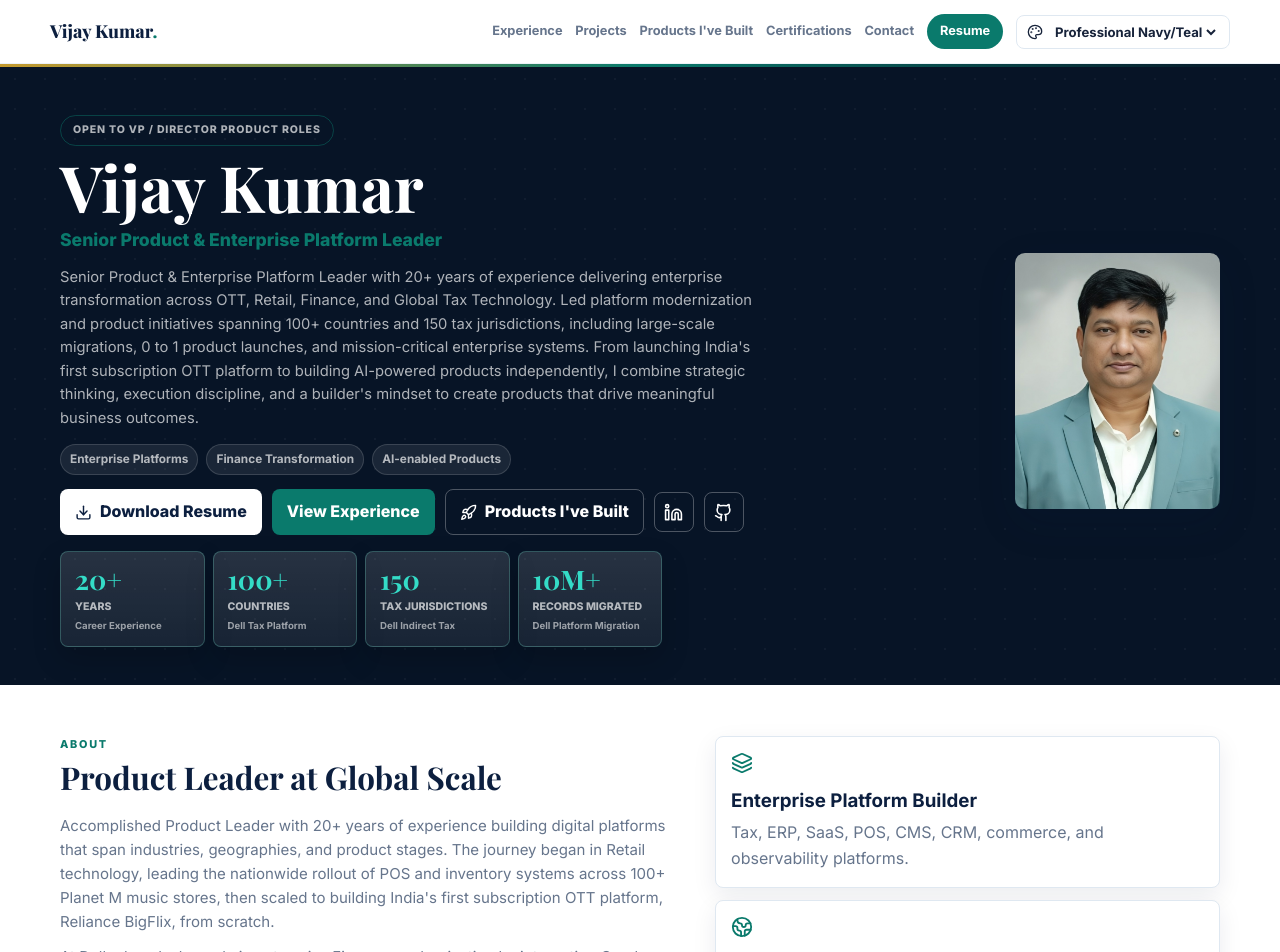
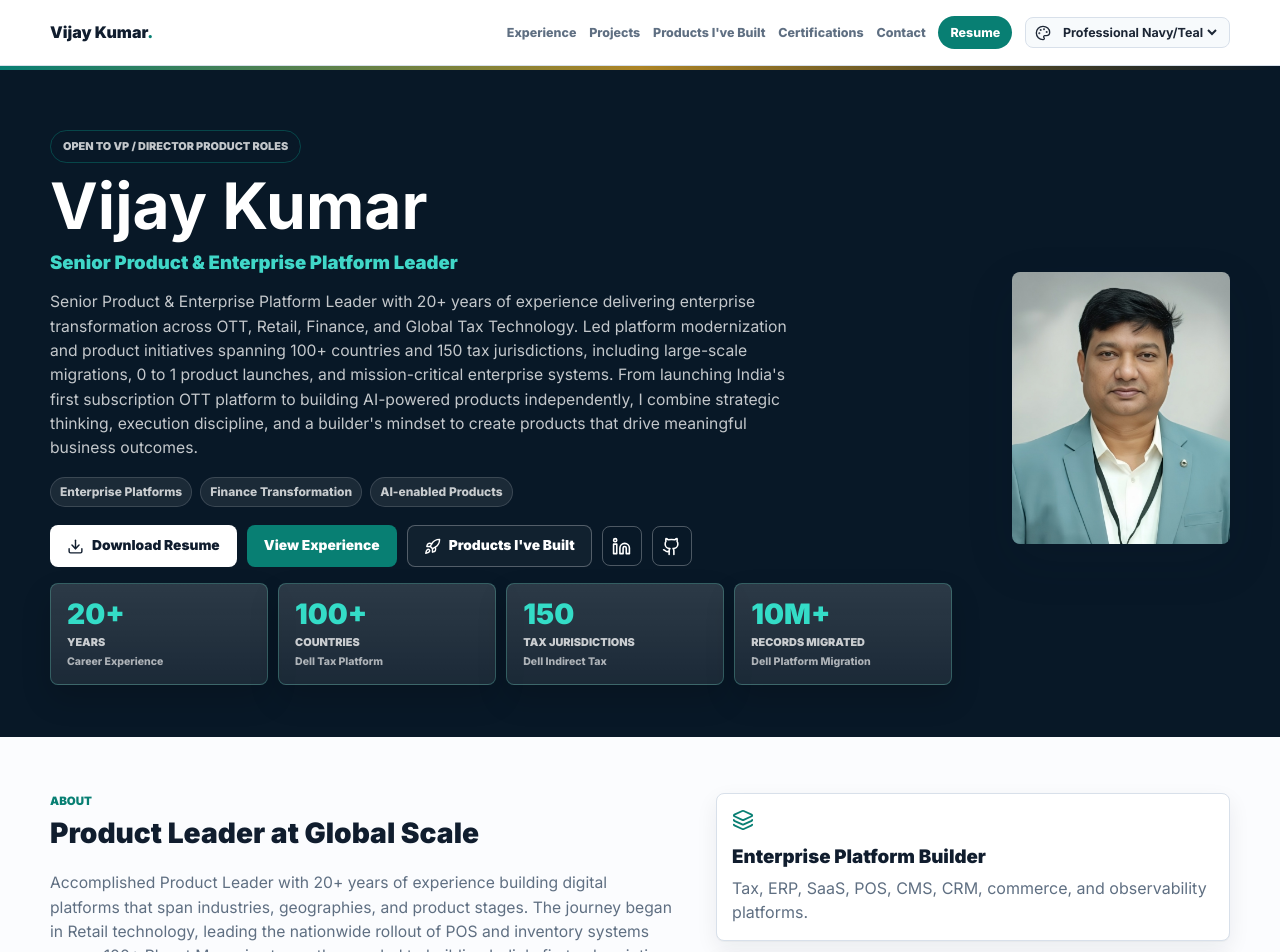
Before and after one commit to vijayshagunkumar/vijayshagunkumar.github.io, a React (Vite) app: page / in a window 1280 px wide. Shown: the top 952 px of the page. Built offline with nearby package versions, Linux system fonts and the light colour scheme.

Commit message:
Enhance enterprise portfolio visual polish

```diff
--- a/src/styles/components.css
+++ b/src/styles/components.css
@@ -2,14 +2,14 @@
   position: sticky;
   top: 0;
   z-index: 20;
-  height: 64px;
+  height: 66px;
   display: flex;
   align-items: center;
   justify-content: space-between;
   padding: 0 max(18px, calc((100vw - 1180px) / 2));
-  background: color-mix(in srgb, var(--surface) 94%, transparent);
-  border-bottom: 1px solid var(--border-soft);
-  backdrop-filter: blur(18px);
+  background: color-mix(in srgb, var(--surface) 96%, transparent);
+  border-bottom: 1px solid var(--border);
+  backdrop-filter: blur(16px);
 }
 
 .nav.scrolled {
@@ -18,8 +18,8 @@
 
 .nav-brand {
   font-family: var(--font-display);
-  font-size: 1.12rem;
-  font-weight: 800;
+  font-size: 1rem;
+  font-weight: 900;
   color: var(--heading);
 }
 
@@ -35,8 +35,8 @@
 
 .nav nav a {
   color: var(--muted);
-  font-size: 0.8rem;
-  font-weight: 700;
+  font-size: 0.78rem;
+  font-weight: 800;
 }
 
 .nav nav a:hover {
@@ -44,7 +44,7 @@
 }
 
 .nav-pill {
-  padding: 7px 13px;
+  padding: 7px 12px;
   border-radius: 999px;
   background: var(--accent);
   color: var(--accent-contrast) !important;
@@ -54,10 +54,10 @@
   display: inline-flex;
   align-items: center;
   gap: 8px;
-  padding: 7px 10px;
+  padding: 6px 9px;
   border: 1px solid var(--border);
   border-radius: 8px;
-  background: var(--surface);
+  background: var(--surface-strong);
   color: var(--text);
 }
 
@@ -66,7 +66,7 @@
   border: 0;
   background: transparent;
   color: var(--text);
-  font-size: 0.82rem;
+  font-size: 0.78rem;
   font-weight: 700;
 }
 
@@ -85,19 +85,14 @@
 .hero {
   position: relative;
   min-height: auto;
-  padding: clamp(30px, 4vw, 54px) 0 clamp(28px, 3vw, 42px);
+  padding: clamp(38px, 5vw, 68px) 0 clamp(34px, 4vw, 54px);
   background: var(--hero-bg);
   color: var(--hero-text);
   overflow: hidden;
 }
 
 .hero::before {
-  content: "";
-  position: absolute;
-  inset: 0;
-  background-image: radial-gradient(circle, rgba(255, 255, 255, 0.04) 1px, transparent 1px);
-  background-size: 30px 30px;
-  pointer-events: none;
+  content: none;
 }
 
 :root[data-theme="minimal-recruiter"] .hero::before,
@@ -108,29 +103,29 @@
 .hero-bar {
   position: absolute;
   inset: 0 0 auto;
-  height: 3px;
-  background: linear-gradient(90deg, var(--accent-2), var(--accent), transparent);
+  height: 4px;
+  background: linear-gradient(90deg, var(--accent), var(--accent-2), transparent);
 }
 
 .hero-layout {
   position: relative;
   z-index: 1;
   display: grid;
-  grid-template-columns: minmax(0, 1fr) clamp(170px, 16vw, 225px);
-  gap: clamp(24px, 4vw, 48px);
+  grid-template-columns: minmax(0, 1fr) clamp(180px, 17vw, 238px);
+  gap: clamp(28px, 5vw, 60px);
   align-items: center;
 }
 
 .hero-pill {
   display: inline-flex;
-  margin-bottom: 10px;
-  padding: 6px 12px;
+  margin-bottom: 12px;
+  padding: 7px 12px;
   border: 1px solid color-mix(in srgb, var(--accent) 45%, transparent);
   border-radius: 999px;
   color: var(--hero-muted);
-  font-size: 0.66rem;
-  font-weight: 800;
-  letter-spacing: 0.08em;
+  font-size: 0.68rem;
+  font-weight: 900;
+  letter-spacing: 0;
   text-transform: uppercase;
 }
 
@@ -139,29 +134,29 @@
   margin: 0;
   color: var(--hero-text);
   font-family: var(--font-display);
-  font-size: clamp(2.45rem, 5vw, 4.15rem);
-  line-height: 0.96;
+  font-size: clamp(2.55rem, 5vw, 4.35rem);
+  line-height: 0.98;
   letter-spacing: 0;
 }
 
 .hero-role {
-  margin: 8px 0 0;
-  color: var(--accent);
-  font-weight: 800;
-  font-size: clamp(0.95rem, 1.45vw, 1.1rem);
+  margin: 10px 0 0;
+  color: #40d7c8;
+  font-weight: 850;
+  font-size: clamp(1rem, 1.5vw, 1.16rem);
 }
 
 .hero-desc,
 .executive-summary {
-  max-width: 720px;
-  margin: 12px 0 0;
+  max-width: 760px;
+  margin: 14px 0 0;
   color: var(--hero-muted);
-  font-size: 0.92rem;
+  font-size: 0.98rem;
 }
 
 .executive-summary {
   display: grid;
-  gap: 5px;
+  gap: 7px;
 }
 
 .executive-summary p {
@@ -176,7 +171,7 @@
 }
 
 .target-roles {
-  margin: 14px 0;
+  margin: 16px 0;
 }
 
 .target-roles span,
@@ -187,8 +182,8 @@
   border-radius: 999px;
   background: var(--surface-strong);
   color: var(--muted);
-  font-size: 0.74rem;
-  font-weight: 700;
+  font-size: 0.75rem;
+  font-weight: 800;
 }
 
 .tag-row button {
@@ -207,7 +202,7 @@
   flex-wrap: wrap;
   gap: 10px;
   align-items: center;
-  margin-bottom: 16px;
+  margin: 18px 0 16px;
 }
 
 .btn,
@@ -218,7 +213,7 @@
   justify-content: center;
   gap: 8px;
   border-radius: 8px;
-  font-weight: 800;
+  font-weight: 850;
 }
 
 .btn,
@@ -241,9 +236,10 @@
 }
 
 .btn {
-  min-height: 40px;
-  padding: 9px 14px;
+  min-height: 42px;
+  padding: 9px 16px;
   border: 1px solid transparent;
+  font-size: 0.86rem;
 }
 
 .btn.primary {
@@ -264,6 +260,7 @@
 .btn.ghost {
   border-color: color-mix(in srgb, var(--hero-text) 28%, transparent);
   color: var(--hero-text);
+  background: rgba(255, 255, 255, 0.04);
 }
 
 .icon-link {
@@ -285,18 +282,18 @@
 }
 
 .hero-stats {
-  grid-template-columns: repeat(6, minmax(0, 1fr));
+  grid-template-columns: repeat(4, minmax(0, 1fr));
   max-width: 980px;
-  gap: 8px;
+  gap: 10px;
 }
 
 .stat {
-  min-height: 90px;
-  padding: 14px;
+  min-height: 96px;
+  padding: 16px;
   border: 1px solid color-mix(in srgb, var(--accent) 28%, rgba(255, 255, 255, 0.18));
   border-radius: 8px;
-  background: linear-gradient(180deg, rgba(255, 255, 255, 0.13), rgba(255, 255, 255, 0.07));
-  box-shadow: 0 12px 28px rgba(0, 0, 0, 0.18);
+  background: linear-gradient(180deg, rgba(255, 255, 255, 0.15), rgba(255, 255, 255, 0.08));
+  box-shadow: 0 14px 30px rgba(0, 0, 0, 0.16);
 }
 
 :root[data-theme="minimal-recruiter"] .stat,
@@ -309,7 +306,8 @@
   display: block;
   color: #34dcc7;
   font-family: var(--font-display);
-  font-size: clamp(1.35rem, 2.1vw, 1.85rem);
+  font-size: clamp(1.45rem, 2.2vw, 2rem);
+  font-weight: 900;
   line-height: 1;
 }
 
@@ -317,8 +315,8 @@
   display: block;
   margin-top: 6px;
   color: var(--hero-muted);
-  font-size: 0.66rem;
-  font-weight: 800;
+  font-size: 0.68rem;
+  font-weight: 900;
   text-transform: uppercase;
 }
 
@@ -326,8 +324,8 @@
   display: block;
   margin-top: 4px;
   color: color-mix(in srgb, var(--hero-muted) 84%, transparent);
-  font-size: 0.6rem;
-  font-weight: 700;
+  font-size: 0.66rem;
+  font-weight: 750;
   line-height: 1.25;
 }
 
@@ -343,13 +341,13 @@
   aspect-ratio: 4 / 5;
   object-fit: cover;
   object-position: center top;
-  border-radius: 10px;
+  border-radius: 8px;
   box-shadow: var(--shadow);
 }
 
 .section-header {
-  max-width: 760px;
-  margin: 0 auto 20px;
+  max-width: 790px;
+  margin: 0 auto 22px;
   text-align: center;
 }
 
@@ -367,21 +365,23 @@
   margin: 0;
   color: var(--heading);
   font-family: var(--font-display);
-  font-size: clamp(1.45rem, 2.45vw, 2.05rem);
-  line-height: 1.05;
+  font-size: clamp(1.45rem, 2.2vw, 2rem);
+  line-height: 1.12;
+  font-weight: 900;
 }
 
 .section-header > p:not(.eyebrow) {
-  margin: 8px 0 0;
+  margin: 9px 0 0;
   color: var(--muted);
+  font-size: 0.95rem;
 }
 
 .eyebrow {
   margin: 0 0 7px;
   color: var(--accent);
-  font-size: 0.68rem;
+  font-size: 0.72rem;
   font-weight: 900;
-  letter-spacing: 0.16em;
+  letter-spacing: 0;
   text-transform: uppercase;
 }
 
@@ -394,7 +394,7 @@
 .prose p {
   margin: 0 0 11px;
   color: var(--muted);
-  font-size: 0.94rem;
+  font-size: 0.98rem;
 }
 
 .highlight-list {
@@ -410,7 +410,7 @@
   gap: 10px;
   align-items: flex-start;
   color: var(--text);
-  font-weight: 600;
+  font-weight: 700;
   font-size: 0.92rem;
 }
 
@@ -435,7 +435,7 @@
   border: 1px solid var(--border);
   border-radius: 8px;
   background: var(--surface);
-  box-shadow: var(--shadow-soft);
+  box-shadow: 0 1px 0 rgba(16, 29, 46, 0.03), var(--shadow-soft);
 }
 
 .mini-card,
@@ -461,7 +461,8 @@
 .experience-card h3 {
   margin: 8px 0;
   color: var(--heading);
-  line-height: 1.2;
+  line-height: 1.18;
+  font-weight: 900;
 }
 
 .mini-card p,
@@ -475,7 +476,8 @@
   margin: 8px 0 0;
   padding-left: 18px;
   color: var(--muted);
-  font-size: 0.88rem;
+  font-size: 0.9rem;
+  line-height: 1.5;
 }
 
 .scope-card li {
@@ -500,16 +502,18 @@
 .journey-row strong {
   display: block;
   color: var(--heading);
+  font-size: 0.94rem;
 }
 
 .journey-row p {
   margin: 3px 0 0;
   color: var(--muted);
+  font-size: 0.9rem;
 }
 
 .impact-section,
 .contact-section {
-  padding: clamp(42px, 5vw, 72px) 0;
+  padding: clamp(46px, 5vw, 76px) 0;
   background: var(--hero-bg);
   color: var(--hero-text);
 }
@@ -519,18 +523,20 @@
 }
 
 .metric-card {
-  padding: 16px;
-  border: 1px solid rgba(255, 255, 255, 0.12);
+  min-height: 154px;
+  padding: 18px;
+  border: 1px solid rgba(255, 255, 255, 0.16);
   border-radius: 8px;
-  background: rgba(255, 255, 255, 0.06);
+  background: linear-gradient(180deg, rgba(255, 255, 255, 0.095), rgba(255, 255, 255, 0.055));
 }
 
 .metric-card strong {
   display: block;
-  margin-top: 14px;
-  color: var(--accent);
+  margin-top: 16px;
+  color: #34dcc7;
   font-family: var(--font-display);
-  font-size: 2rem;
+  font-size: clamp(1.8rem, 3vw, 2.35rem);
+  font-weight: 900;
   line-height: 1;
 }
 
@@ -538,7 +544,7 @@
   display: block;
   margin-top: 8px;
   color: var(--hero-muted);
-  font-weight: 800;
+  font-weight: 900;
 }
 
 .metric-card small {
@@ -563,11 +569,13 @@
 }
 
 .impact-bullets div {
-  padding: 16px;
+  padding: 15px 16px;
   border-left: 3px solid var(--accent);
   background: rgba(255, 255, 255, 0.06);
   color: var(--hero-muted);
-  font-weight: 700;
+  font-size: 0.9rem;
+  font-weight: 750;
+  line-height: 1.45;
 }
 
 .experience-list {
@@ -577,24 +585,26 @@
 
 .experience-card {
   display: grid;
-  grid-template-columns: 58px 1fr;
-  gap: 14px;
-  padding: 16px;
+  grid-template-columns: 54px 1fr;
+  gap: 15px;
+  padding: 18px;
 }
 
 .experience-icon {
-  width: 42px;
-  height: 42px;
+  width: 44px;
+  height: 44px;
   display: grid;
   place-items: center;
   border-radius: 8px;
-  background: var(--heading);
+  background: linear-gradient(135deg, var(--heading), color-mix(in srgb, var(--accent) 26%, var(--heading)));
   color: var(--accent-contrast);
 }
 
 .experience-card h4 {
-  margin: 0 0 8px;
+  margin: 0 0 7px;
   color: var(--accent);
+  font-size: 0.92rem;
+  font-weight: 900;
 }
 
 .experience-card p,
@@ -602,6 +612,8 @@
 .case-study p,
 .case-study li {
   color: var(--muted);
+  font-size: 0.92rem;
+  line-height: 1.5;
 }
 
 .project-card > p {
@@ -614,6 +626,9 @@
 .experience-card ul {
   padding-left: 20px;
   margin: 10px 0;
+  color: var(--muted);
+  font-size: 0.9rem;
+  line-height: 1.5;
 }
 
 .filter-bar {
@@ -631,6 +646,7 @@
   border-radius: 999px;
   background: var(--surface);
   color: var(--muted);
+  font-size: 0.8rem;
   font-weight: 800;
 }
 
@@ -648,14 +664,14 @@
 .project-card {
   position: relative;
   overflow: hidden;
-  padding: 16px;
+  padding: 18px;
 }
 
 .project-card:hover,
 .personal-card:hover {
   transform: translateY(-2px);
   border-color: color-mix(in srgb, var(--accent) 45%, var(--border));
-  box-shadow: var(--shadow);
+  box-shadow: 0 14px 34px rgba(16, 29, 46, 0.11);
 }
 
 .project-card.featured::before {
@@ -670,6 +686,7 @@
   display: flex;
   justify-content: space-between;
   gap: 10px;
+  align-items: center;
 }
 
 .project-topline strong {
@@ -678,11 +695,13 @@
 
 .project-metric {
   margin: 10px 0;
-  padding: 9px;
+  padding: 10px;
   border-radius: 8px;
+  border: 1px solid var(--border-soft);
   background: var(--surface-strong);
   color: var(--heading);
-  font-weight: 800;
+  font-size: 0.88rem;
+  font-weight: 850;
 }
 
 .project-actions {
@@ -706,12 +725,12 @@
 .personal-card {
   display: flex;
   flex-direction: column;
-  padding: 14px;
+  border: 1px solid var(--border);
   border-top: 3px solid var(--accent-2);
-  border: 1px solid var(--border);
   border-radius: 8px;
   background: var(--surface);
   box-shadow: var(--shadow-soft);
+  padding: 17px;
 }
 
 .clickable-card {
@@ -726,13 +745,17 @@
 .personal-card h3 {
   margin: 8px 0 6px;
   color: var(--heading);
+  font-size: 1.02rem;
   line-height: 1.15;
+  font-weight: 900;
 }
 
 .personal-value {
   margin: 0 0 10px;
   color: var(--text);
-  font-weight: 700;
+  font-size: 0.92rem;
+  font-weight: 800;
+  line-height: 1.42;
   display: -webkit-box;
   overflow: hidden;
   -webkit-box-orient: vertical;
@@ -756,6 +779,7 @@
   margin: 2px 0 0;
   color: var(--muted);
   font-size: 0.86rem;
+  line-height: 1.4;
   display: -webkit-box;
   overflow: hidden;
   -webkit-box-orient: vertical;
@@ -767,6 +791,7 @@
   padding-left: 18px;
   color: var(--muted);
   font-size: 0.86rem;
+  line-height: 1.45;
 }
 
 .personal-card li {
@@ -800,6 +825,8 @@
 .case-study h4 {
   margin: 14px 0 6px;
   color: var(--heading);
+  font-size: 0.98rem;
+  font-weight: 900;
 }
 
 .case-study ul {
@@ -840,6 +867,7 @@
   position: relative;
   overflow: hidden;
   border-top: 3px solid var(--accent);
+  min-height: 160px;
 }
 
 .capability-head {
@@ -856,6 +884,7 @@
 
 .capability-head h3 {
   margin: 0;
+  font-size: 0.98rem;
 }
 
 .more-tag {
@@ -884,6 +913,7 @@
 
 .cert-card {
   border-left: 4px solid var(--cert-accent, var(--accent));
+  min-height: 178px;
 }
 
 .cert-mark {
@@ -896,7 +926,7 @@
   color: var(--cert-accent, var(--accent));
   font-size: 0.72rem;
   font-weight: 900;
-  letter-spacing: 0.02em;
+  letter-spacing: 0;
 }
 
 .compact-card span {
@@ -912,9 +942,9 @@
 }
 
 .linked-card:hover {
-  transform: translateY(-3px);
+  transform: translateY(-2px);
   border-color: var(--accent);
-  box-shadow: var(--shadow);
+  box-shadow: 0 14px 34px rgba(16, 29, 46, 0.11);
 }
 
 .credential-links {
@@ -935,6 +965,7 @@
   border-radius: 999px;
   color: var(--accent);
   background: var(--surface);
+  font-size: 0.84rem;
   font-weight: 800;
 }
 
@@ -946,17 +977,17 @@
 }
 
 .contact-card {
-  min-height: 150px;
-  padding: 22px;
-  border: 1px solid rgba(255, 255, 255, 0.12);
+  min-height: 154px;
+  padding: 24px;
+  border: 1px solid rgba(255, 255, 255, 0.16);
   border-radius: 8px;
-  background: rgba(255, 255, 255, 0.06);
+  background: linear-gradient(180deg, rgba(255, 255, 255, 0.095), rgba(255, 255, 255, 0.055));
   color: var(--hero-text);
   transition: transform 0.18s ease, border-color 0.18s ease, background 0.18s ease;
 }
 
 .contact-card:hover {
-  transform: translateY(-3px);
+  transform: translateY(-2px);
   border-color: var(--accent);
   background: rgba(255, 255, 255, 0.1);
 }
@@ -970,9 +1001,11 @@
 
 .contact-card strong {
   display: block;
-  margin-top: 4px;
+  margin-top: 6px;
   overflow-wrap: anywhere;
   white-space: nowrap;
+  font-size: 0.98rem;
+  line-height: 1.35;
 }
 
 .footer {
@@ -1066,8 +1099,9 @@
 .modal-head h3 {
   margin: 0;
   color: var(--heading);
-  font-size: clamp(1.35rem, 3vw, 2rem);
+  font-size: clamp(1.32rem, 2.7vw, 1.9rem);
   line-height: 1.15;
+  font-weight: 900;
 }
 
 .modal-close {
@@ -1089,6 +1123,8 @@
 .modal-body h4 {
   margin: 20px 0 8px;
   color: var(--heading);
+  font-size: 0.98rem;
+  font-weight: 900;
 }
 
 .modal-body h4:first-child {
@@ -1098,6 +1134,8 @@
 .modal-body p,
 .modal-body li {
   color: var(--muted);
+  font-size: 0.93rem;
+  line-height: 1.55;
 }
 
 .modal-actions {
@@ -1116,7 +1154,7 @@
 }
 
 .product-detail-grid article {
-  padding: 13px;
+  padding: 15px;
   border: 1px solid var(--border);
   border-radius: 8px;
   background: var(--surface-strong);
--- a/src/styles/globals.css
+++ b/src/styles/globals.css
@@ -1,4 +1,4 @@
-@import url("https://fonts.googleapis.com/css2?family=Inter:wght@400;500;600;700;800&family=Playfair+Display:wght@700;800;900&display=swap");
+@import url("https://fonts.googleapis.com/css2?family=Inter:wght@400;500;600;700;800;900&display=swap");
 
 *,
 *::before,
@@ -19,8 +19,10 @@ body {
   background: var(--bg);
   color: var(--text);
   font-family: Inter, system-ui, -apple-system, BlinkMacSystemFont, "Segoe UI", sans-serif;
-  line-height: 1.6;
+  font-size: 16px;
+  line-height: 1.55;
   -webkit-font-smoothing: antialiased;
+  text-rendering: optimizeLegibility;
 }
 
 #root {
@@ -57,12 +59,12 @@ img {
 }
 
 .wrap {
-  width: min(1160px, calc(100% - 40px));
+  width: min(1180px, calc(100% - 44px));
   margin: 0 auto;
 }
 
 .section {
-  padding: clamp(34px, 4vw, 58px) 0;
+  padding: clamp(38px, 4.4vw, 64px) 0;
   background: var(--bg);
 }
 
--- a/src/styles/themes.css
+++ b/src/styles/themes.css
@@ -1,23 +1,23 @@
 :root {
-  --font-display: "Playfair Display", Georgia, serif;
+  --font-display: Inter, system-ui, -apple-system, BlinkMacSystemFont, "Segoe UI", sans-serif;
   --nav-h: 72px;
-  --bg: #ffffff;
-  --bg-muted: #f5f8fb;
+  --bg: #fbfcfe;
+  --bg-muted: #f3f6f9;
   --surface: #ffffff;
-  --surface-strong: #f8fbfd;
-  --text: #17233a;
-  --muted: #66758c;
-  --heading: #0c1f3f;
-  --border: #dfe8f1;
-  --border-soft: #edf2f7;
-  --accent: #0a7a6c;
-  --accent-2: #c49a2e;
+  --surface-strong: #f7fafc;
+  --text: #1c2635;
+  --muted: #5f6f82;
+  --heading: #101d2e;
+  --border: #d8e0ea;
+  --border-soft: #e9eef4;
+  --accent: #087f73;
+  --accent-2: #ad8425;
   --accent-contrast: #ffffff;
-  --hero-bg: #071426;
+  --hero-bg: #081827;
   --hero-text: #ffffff;
-  --hero-muted: rgba(255, 255, 255, 0.68);
-  --shadow: 0 14px 40px rgba(12, 31, 63, 0.12);
-  --shadow-soft: 0 8px 24px rgba(12, 31, 63, 0.08);
+  --hero-muted: rgba(255, 255, 255, 0.76);
+  --shadow: 0 18px 48px rgba(16, 29, 46, 0.13);
+  --shadow-soft: 0 8px 22px rgba(16, 29, 46, 0.07);
   --focus: #12c0ac;
 }
 
```
